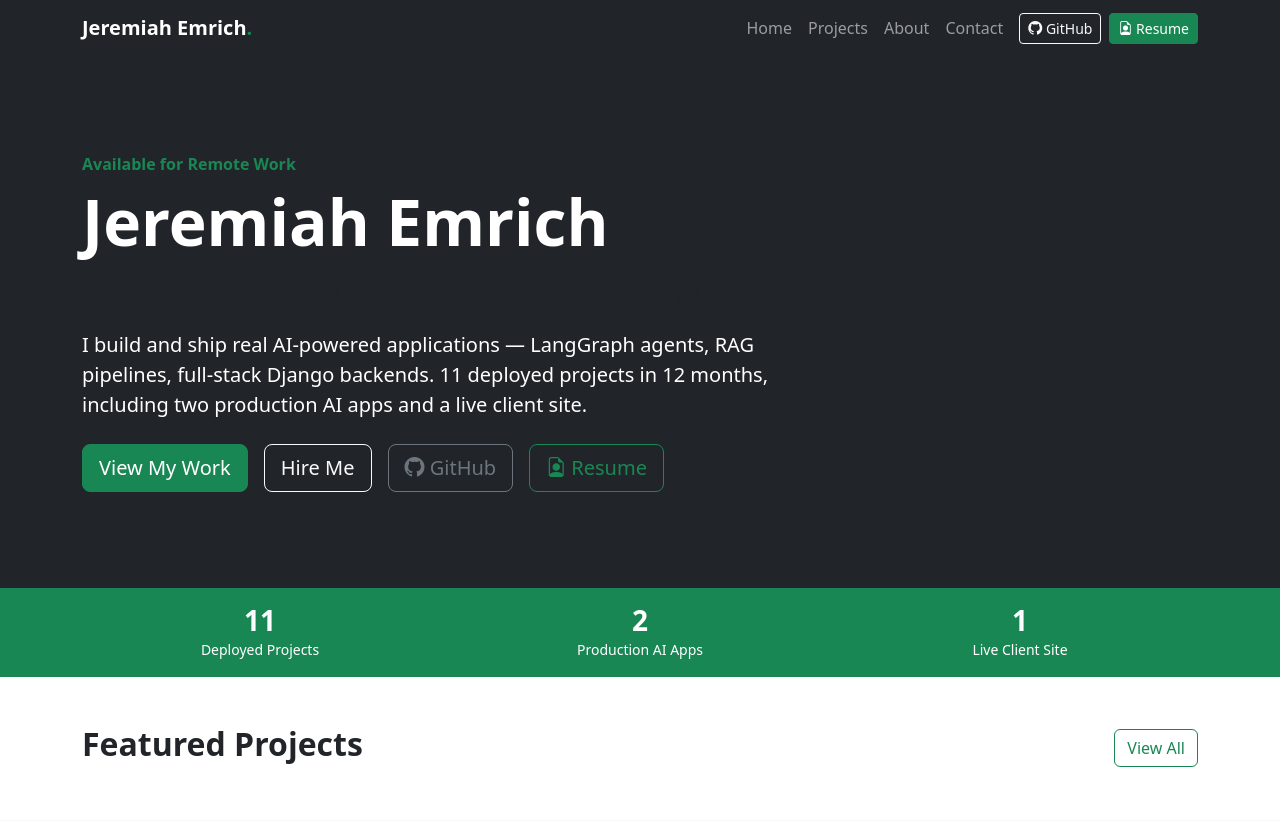
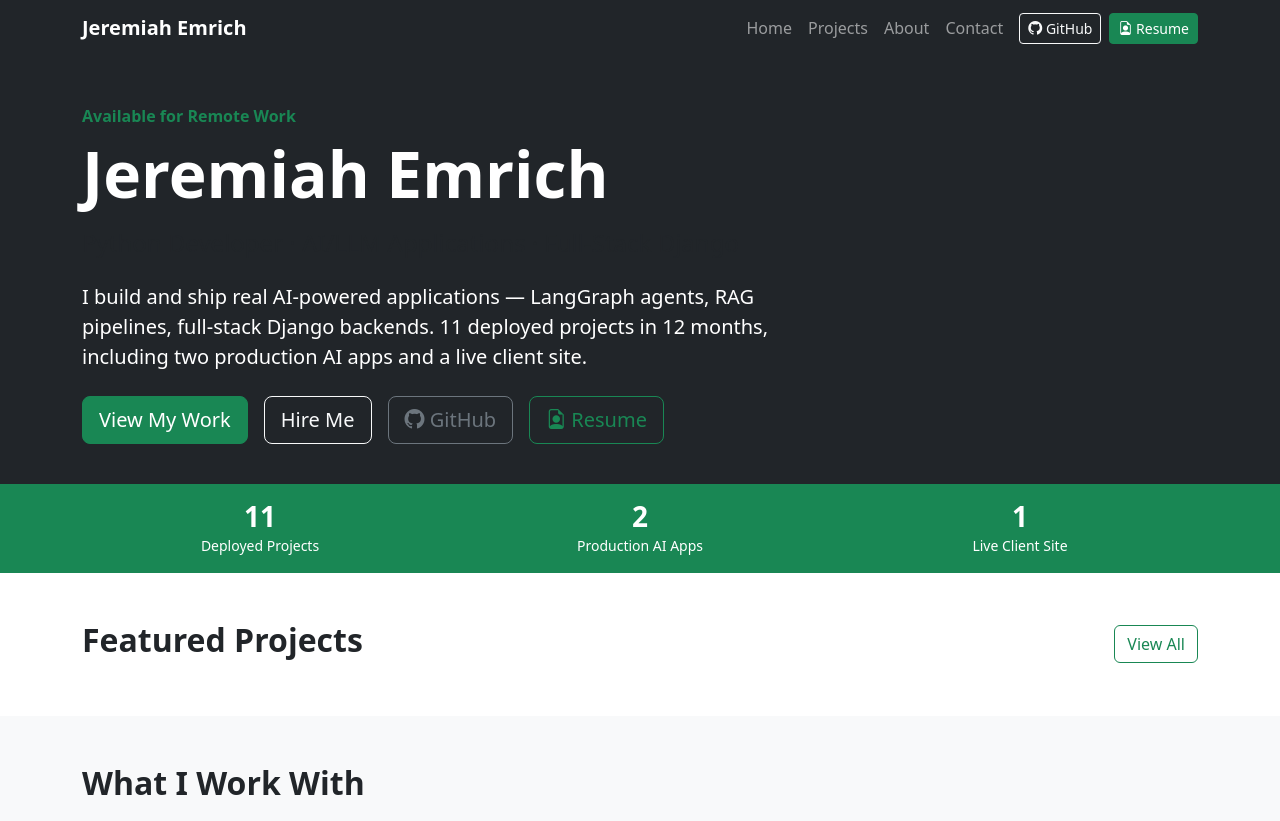
Before and after one commit to jemrich18/Portfolio, a Django app: template portfolio_app/templates/portfolio_app/home.html in a window 1280 px wide. Shown: the top 821 px of the page. Run offline with Django 5.2, Linux system fonts and the light colour scheme; the template is opened without the code that fills it, so the values that code supplies are empty; parts of the project's set-up code (start-up, migrations or seed data) failed here and were passed over.

Commit message:
fixed screenshots and resume

```diff
--- a/portfolio_app/templates/portfolio_app/base.html
+++ b/portfolio_app/templates/portfolio_app/base.html
@@ -12,7 +12,7 @@
 
 <nav class="navbar navbar-expand-lg navbar-dark bg-dark sticky-top">
     <div class="container">
-        <a class="navbar-brand fw-bold" href="{% url 'home' %}">Jeremiah Emrich<span class="text-success">.</span></a>
+        <a class="navbar-brand fw-bold" href="{% url 'home' %}">Jeremiah Emrich<span class="text-success"></span></a>
         <button class="navbar-toggler" type="button" data-bs-toggle="collapse" data-bs-target="#navMenu">
             <span class="navbar-toggler-icon"></span>
         </button>
--- a/portfolio_app/templates/portfolio_app/home.html
+++ b/portfolio_app/templates/portfolio_app/home.html
@@ -4,8 +4,8 @@
 {% block content %}
 
 <!-- HERO -->
-<section class="bg-dark text-white py-5">
-    <div class="container py-5">
+<section class="bg-dark text-white py-4 pb-3">
+    <div class="container py-4">
         <div class="col-lg-8">
             <p class="text-success fw-bold mb-2">Available for Remote Work</p>
             <h1 class="display-3 fw-bold mb-3">Jeremiah Emrich</h1>
```
Also changed, not shown: portfolio_app/static/portfolio_app/images/ai.jpg, portfolio_app/static/portfolio_app/images/estie.jpg (added), portfolio_app/static/portfolio_app/images/rag.jpg, portfolio_app/static/portfolio_app/images/weatherrack.jpg, 1 other file.
